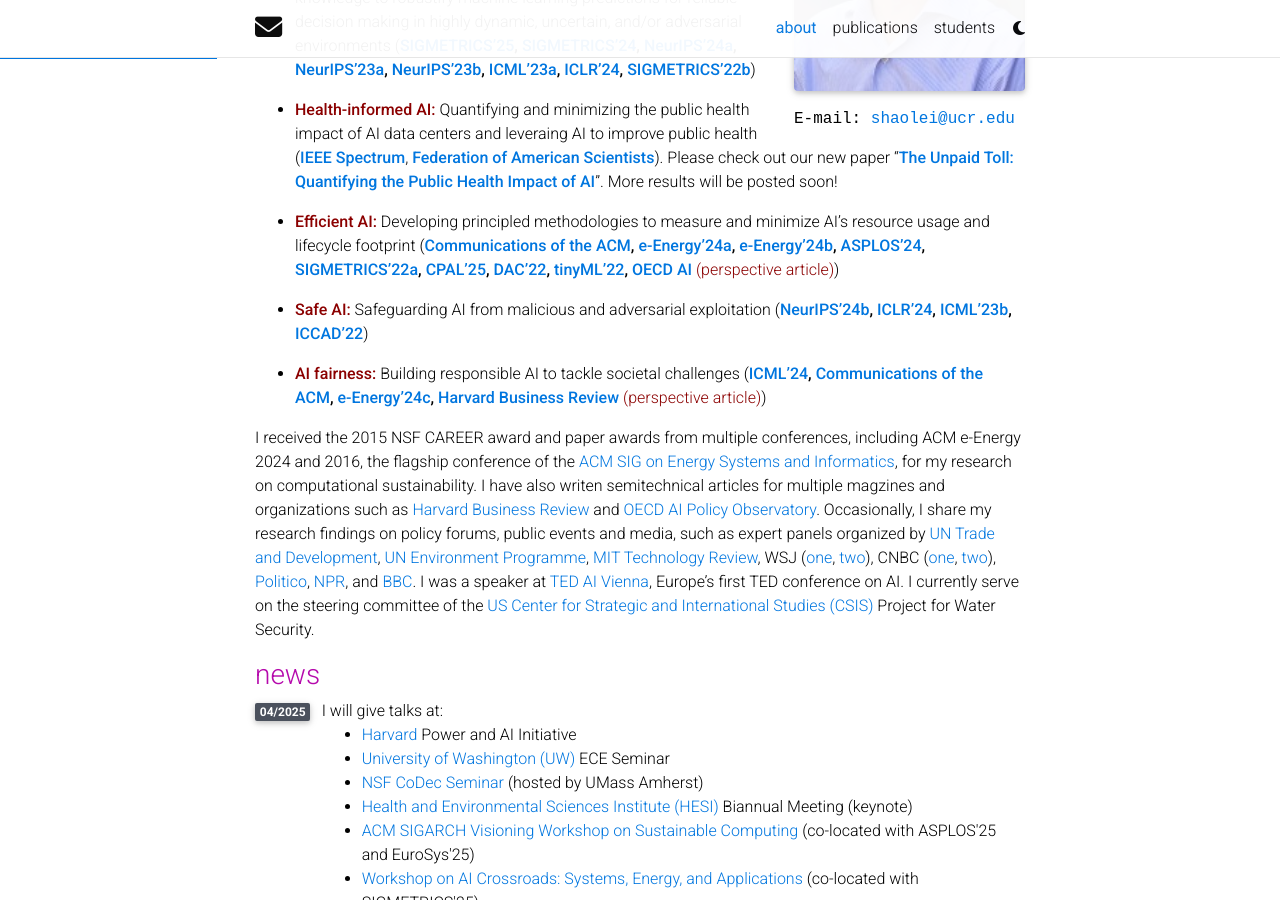
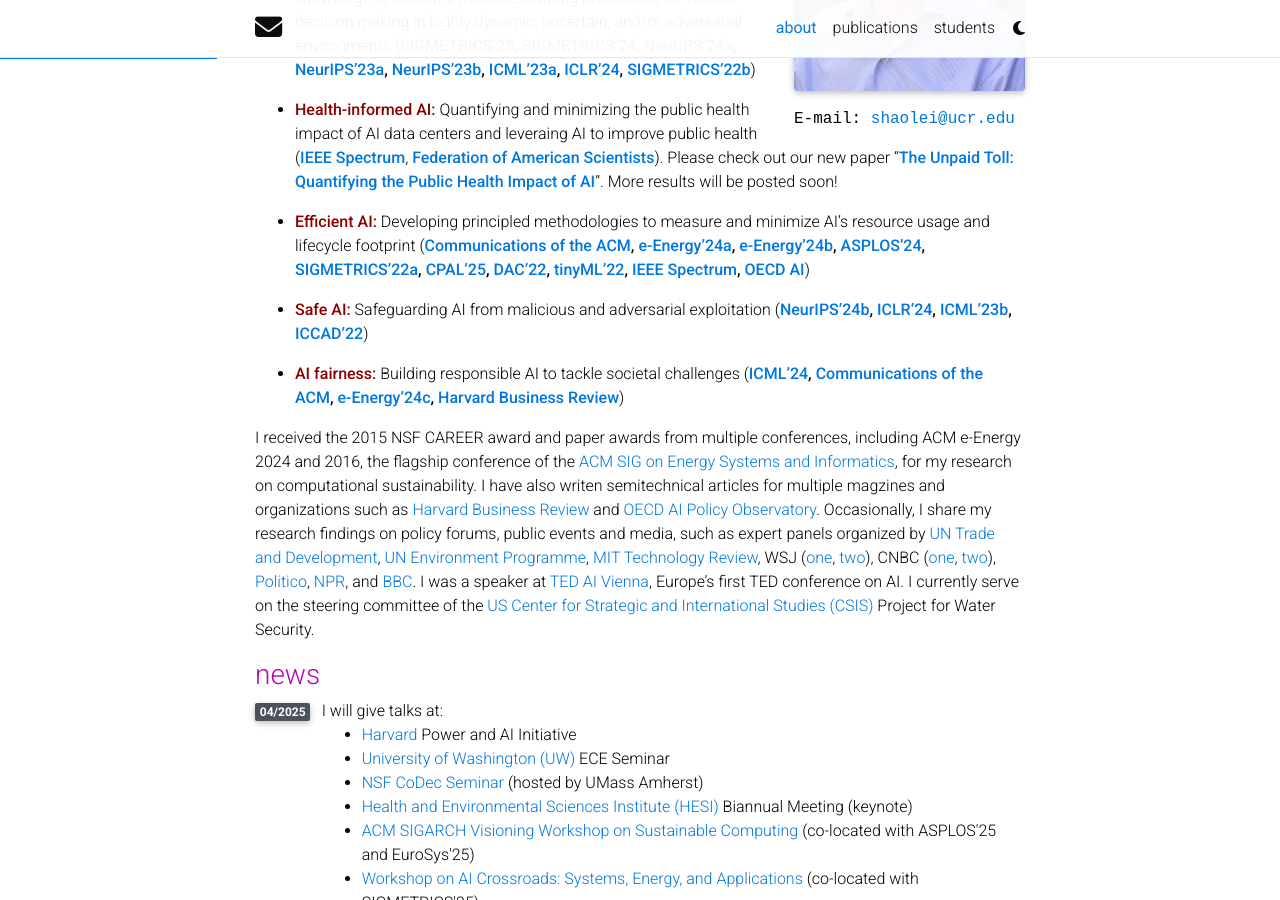
Before and after one commit to shaoleiren/shaoleiren.github.io, a Jekyll site: the page built from _pages/about.md, in a window 1280 px wide and 900 px high, scrolled down 400 px. Built offline with Jekyll 4.4.1, drawn with Linux system fonts in a browser that asks for light colours; full-size pictures stand in for the smaller copies a plugin makes; comment, search, counter and statistics services are not loaded; a style sheet for code colours, icons or effects is not loaded.

Commit message:
Update about.md

```diff
--- a/_pages/about.md
+++ b/_pages/about.md
@@ -30,14 +30,14 @@
 check out our new paper "**[The Unpaid Toll: Quantifying the Public Health Impact of AI](https://arxiv.org/abs/2412.06288)**''. More results will be posted soon!
 
 
-- **<span style="color:darkred;">Efficient AI:</span>** Developing principled methodologies to measure and minimize AI's resource usage and lifecycle footprint (**[Communications of the ACM](https://arxiv.org/abs/2304.03271), [e-Energy'24a](https://arxiv.org/abs/2405.17469), [e-Energy'24b](https://arxiv.org/abs/2311.03615), [ASPLOS'24](https://dl.acm.org/doi/abs/10.1145/3620665.3640374), [SIGMETRICS'22a](https://arxiv.org/abs/2111.01203), [CPAL'25](https://arxiv.org/abs/2502.14075), [DAC'22](https://arxiv.org/abs/2203.09680), [tinyML'22](https://cms.tinyml.org/wp-content/uploads/talks2022/2203.04894.pdf),
- [OECD AI <span style="font-weight:lighter;color:darkred;">(perspective article)</span>](https://oecd.ai/en/wonk/how-much-water-does-ai-consume)**)
+- **<span style="color:darkred;">Efficient AI:</span>** Developing principled methodologies to measure and minimize AI's resource usage and lifecycle footprint (**[Communications of the ACM](https://arxiv.org/abs/2304.03271), [e-Energy'24a](https://arxiv.org/abs/2405.17469), [e-Energy'24b](https://arxiv.org/abs/2311.03615), [ASPLOS'24](https://dl.acm.org/doi/abs/10.1145/3620665.3640374), [SIGMETRICS'22a](https://arxiv.org/abs/2111.01203), [CPAL'25](https://arxiv.org/abs/2502.14075), [DAC'22](https://arxiv.org/abs/2203.09680), [tinyML'22](https://cms.tinyml.org/wp-content/uploads/talks2022/2203.04894.pdf), [IEEE Spectrum](https://spectrum.ieee.org/ai-water-usage),
+ [OECD AI](https://oecd.ai/en/wonk/how-much-water-does-ai-consume)**)
 
 - **<span style="color:darkred;">Safe AI:</span>** Safeguarding AI from malicious and adversarial exploitation
 (**[NeurIPS'24b](https://arxiv.org/abs/2406.01946), [ICLR'24](https://openreview.net/pdf?id=e2YOVTenU9), [ICML'23b](https://arxiv.org/abs/2305.00097), [ICCAD'22](https://arxiv.org/abs/2208.08569)**)
 
 
-- **<span style="color:darkred;">AI fairness:</span>** Building responsible AI to tackle societal challenges (**[ICML'24](https://arxiv.org/abs/2406.02790), [Communications of the ACM](https://arxiv.org/abs/2412.16539), [e-Energy'24c](https://arxiv.org/abs/2307.05494), [Harvard Business Review <span style="font-weight:lighter;color:darkred;">(perspective article)</span>](https://hbr.org/2024/07/the-uneven-distribution-of-ais-environmental-impacts)**)
+- **<span style="color:darkred;">AI fairness:</span>** Building responsible AI to tackle societal challenges (**[ICML'24](https://arxiv.org/abs/2406.02790), [Communications of the ACM](https://arxiv.org/abs/2412.16539), [e-Energy'24c](https://arxiv.org/abs/2307.05494), [Harvard Business Review](https://hbr.org/2024/07/the-uneven-distribution-of-ais-environmental-impacts)**)
 
 
 
```
